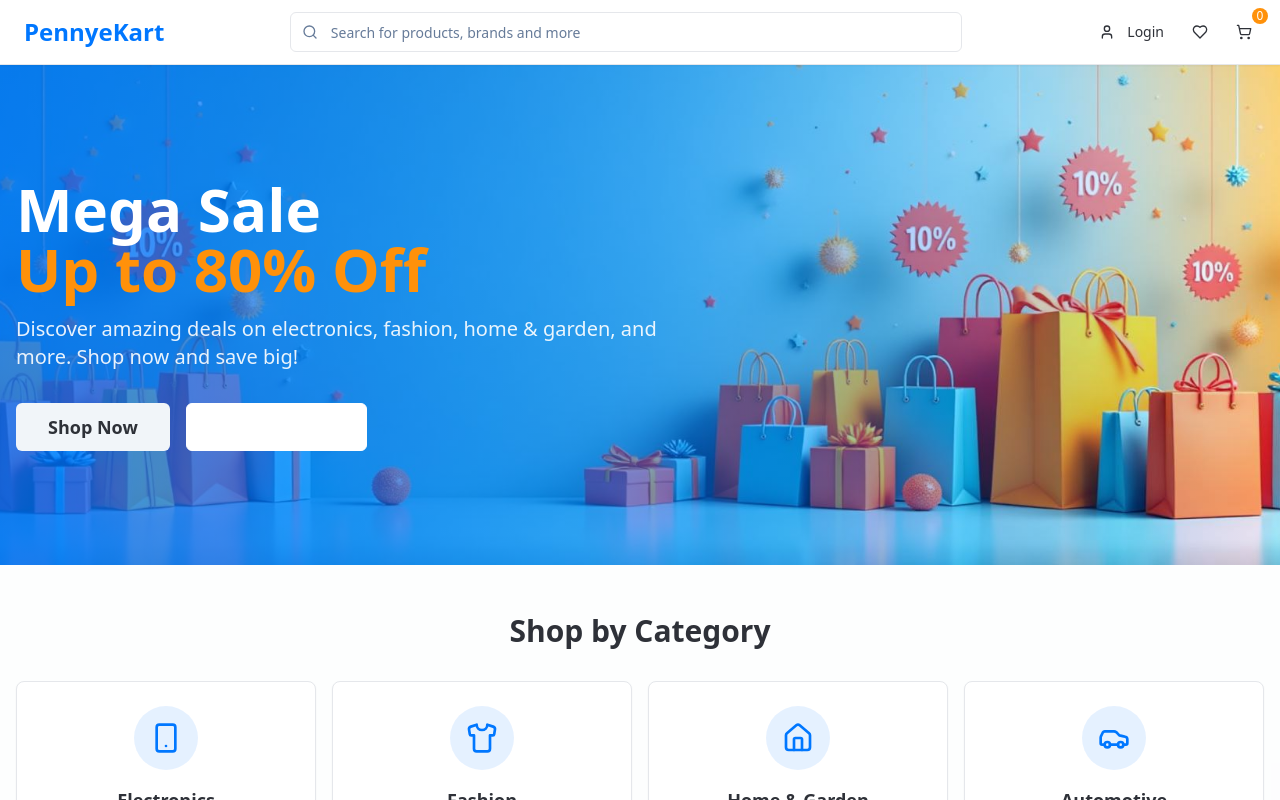
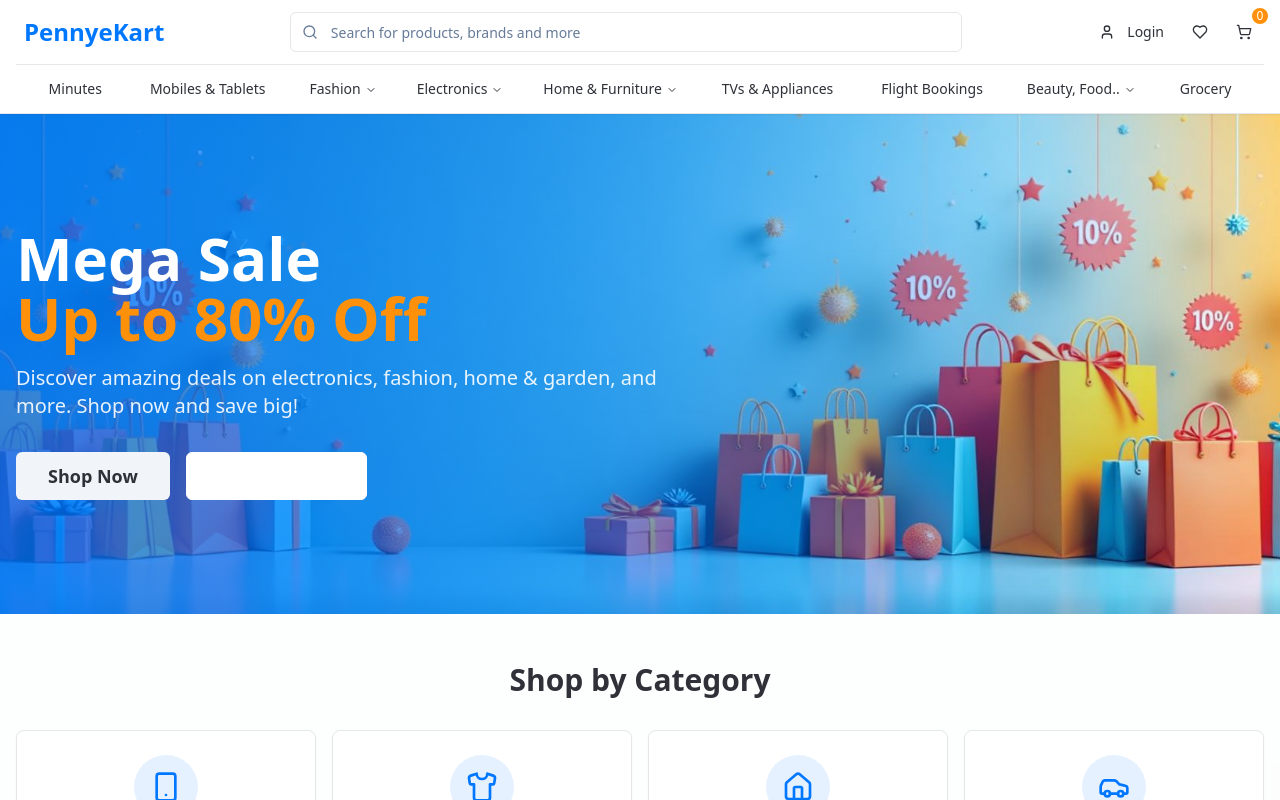
Before and after one commit to pennyekart/pennyekart-marketplace, a React (Vite) app: page / in a window 1280 px wide. Shown: the top 800 px of the page. Built offline with nearby package versions, Linux system fonts and the light colour scheme.

Commit message:
Add category section to header
Adds a category section to the header component, displaying various product categories with corresponding icons.

```diff
--- a/src/components/Header.tsx
+++ b/src/components/Header.tsx
@@ -1,6 +1,13 @@
-import { Search, ShoppingCart, User, Heart, Menu } from "lucide-react";
+import { Search, ShoppingCart, User, Heart, Menu, ChevronDown } from "lucide-react";
 import { Button } from "@/components/ui/button";
 import { Input } from "@/components/ui/input";
+import {
+  NavigationMenu,
+  NavigationMenuContent,
+  NavigationMenuItem,
+  NavigationMenuList,
+  NavigationMenuTrigger,
+} from "@/components/ui/navigation-menu";
 
 const Header = () => {
   return (
@@ -46,6 +53,149 @@ const Header = () => {
           </div>
         </div>
 
+        {/* Categories Navigation */}
+        <div className="hidden md:block border-t border-border">
+          <NavigationMenu className="mx-0 max-w-full">
+            <NavigationMenuList className="flex items-center space-x-6 h-12 px-0">
+              <NavigationMenuItem>
+                <Button variant="ghost" size="sm" className="text-sm font-medium">
+                  Minutes
+                </Button>
+              </NavigationMenuItem>
+
+              <NavigationMenuItem>
+                <Button variant="ghost" size="sm" className="text-sm font-medium">
+                  Mobiles & Tablets
+                </Button>
+              </NavigationMenuItem>
+
+              <NavigationMenuItem>
+                <NavigationMenuTrigger className="text-sm font-medium h-auto p-2">
+                  Fashion
+                </NavigationMenuTrigger>
+                <NavigationMenuContent>
+                  <div className="grid gap-3 p-6 w-[400px]">
+                    <div className="grid grid-cols-2 gap-4">
+                      <div>
+                        <h3 className="font-medium mb-2">Men</h3>
+                        <ul className="space-y-1 text-sm">
+                          <li><a href="#" className="text-muted-foreground hover:text-foreground">T-Shirts</a></li>
+                          <li><a href="#" className="text-muted-foreground hover:text-foreground">Shirts</a></li>
+                          <li><a href="#" className="text-muted-foreground hover:text-foreground">Jeans</a></li>
+                        </ul>
+                      </div>
+                      <div>
+                        <h3 className="font-medium mb-2">Women</h3>
+                        <ul className="space-y-1 text-sm">
+                          <li><a href="#" className="text-muted-foreground hover:text-foreground">Dresses</a></li>
+                          <li><a href="#" className="text-muted-foreground hover:text-foreground">Tops</a></li>
+                          <li><a href="#" className="text-muted-foreground hover:text-foreground">Sarees</a></li>
+                        </ul>
+                      </div>
+                    </div>
+                  </div>
+                </NavigationMenuContent>
+              </NavigationMenuItem>
+
+              <NavigationMenuItem>
+                <NavigationMenuTrigger className="text-sm font-medium h-auto p-2">
+                  Electronics
+                </NavigationMenuTrigger>
+                <NavigationMenuContent>
+                  <div className="grid gap-3 p-6 w-[400px]">
+                    <div className="grid grid-cols-2 gap-4">
+                      <div>
+                        <h3 className="font-medium mb-2">Audio</h3>
+                        <ul className="space-y-1 text-sm">
+                          <li><a href="#" className="text-muted-foreground hover:text-foreground">Headphones</a></li>
+                          <li><a href="#" className="text-muted-foreground hover:text-foreground">Speakers</a></li>
+                        </ul>
+                      </div>
+                      <div>
+                        <h3 className="font-medium mb-2">Computing</h3>
+                        <ul className="space-y-1 text-sm">
+                          <li><a href="#" className="text-muted-foreground hover:text-foreground">Laptops</a></li>
+                          <li><a href="#" className="text-muted-foreground hover:text-foreground">Accessories</a></li>
+                        </ul>
+                      </div>
+                    </div>
+                  </div>
+                </NavigationMenuContent>
+              </NavigationMenuItem>
+
+              <NavigationMenuItem>
+                <NavigationMenuTrigger className="text-sm font-medium h-auto p-2">
+                  Home & Furniture
+                </NavigationMenuTrigger>
+                <NavigationMenuContent>
+                  <div className="grid gap-3 p-6 w-[400px]">
+                    <div className="grid grid-cols-2 gap-4">
+                      <div>
+                        <h3 className="font-medium mb-2">Furniture</h3>
+                        <ul className="space-y-1 text-sm">
+                          <li><a href="#" className="text-muted-foreground hover:text-foreground">Sofas</a></li>
+                          <li><a href="#" className="text-muted-foreground hover:text-foreground">Chairs</a></li>
+                        </ul>
+                      </div>
+                      <div>
+                        <h3 className="font-medium mb-2">Decor</h3>
+                        <ul className="space-y-1 text-sm">
+                          <li><a href="#" className="text-muted-foreground hover:text-foreground">Lighting</a></li>
+                          <li><a href="#" className="text-muted-foreground hover:text-foreground">Wall Art</a></li>
+                        </ul>
+                      </div>
+                    </div>
+                  </div>
+                </NavigationMenuContent>
+              </NavigationMenuItem>
+
+              <NavigationMenuItem>
+                <Button variant="ghost" size="sm" className="text-sm font-medium">
+                  TVs & Appliances
+                </Button>
+              </NavigationMenuItem>
+
+              <NavigationMenuItem>
+                <Button variant="ghost" size="sm" className="text-sm font-medium">
+                  Flight Bookings
+                </Button>
+              </NavigationMenuItem>
+
+              <NavigationMenuItem>
+                <NavigationMenuTrigger className="text-sm font-medium h-auto p-2">
+                  Beauty, Food..
+                </NavigationMenuTrigger>
+                <NavigationMenuContent>
+                  <div className="grid gap-3 p-6 w-[400px]">
+                    <div className="grid grid-cols-2 gap-4">
+                      <div>
+                        <h3 className="font-medium mb-2">Beauty</h3>
+                        <ul className="space-y-1 text-sm">
+                          <li><a href="#" className="text-muted-foreground hover:text-foreground">Skincare</a></li>
+                          <li><a href="#" className="text-muted-foreground hover:text-foreground">Makeup</a></li>
+                        </ul>
+                      </div>
+                      <div>
+                        <h3 className="font-medium mb-2">Food</h3>
+                        <ul className="space-y-1 text-sm">
+                          <li><a href="#" className="text-muted-foreground hover:text-foreground">Snacks</a></li>
+                          <li><a href="#" className="text-muted-foreground hover:text-foreground">Beverages</a></li>
+                        </ul>
+                      </div>
+                    </div>
+                  </div>
+                </NavigationMenuContent>
+              </NavigationMenuItem>
+
+              <NavigationMenuItem>
+                <Button variant="ghost" size="sm" className="text-sm font-medium">
+                  Grocery
+                </Button>
+              </NavigationMenuItem>
+            </NavigationMenuList>
+          </NavigationMenu>
+        </div>
+
         {/* Mobile Search */}
         <div className="md:hidden pb-3">
           <div className="relative">
```
